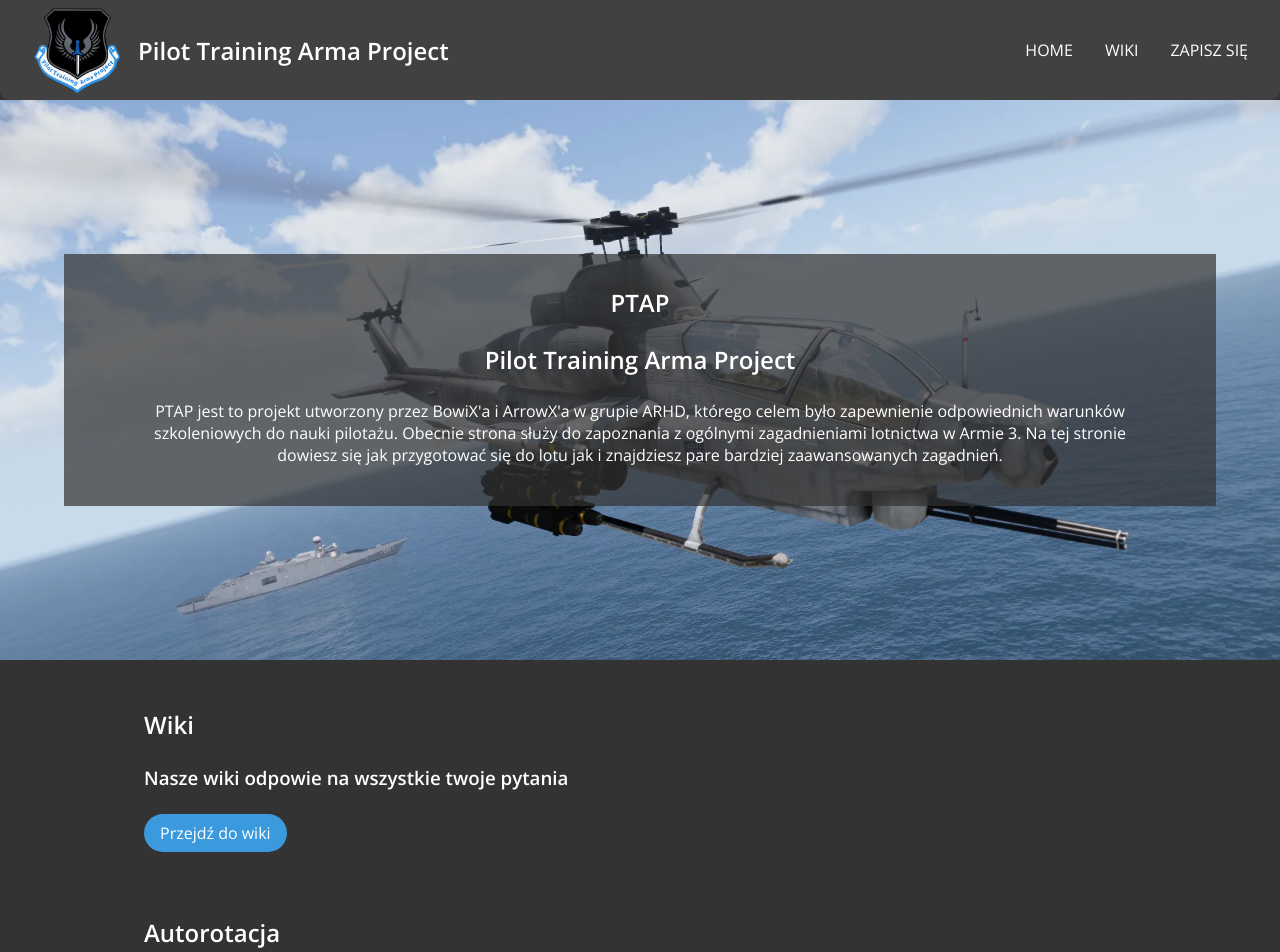
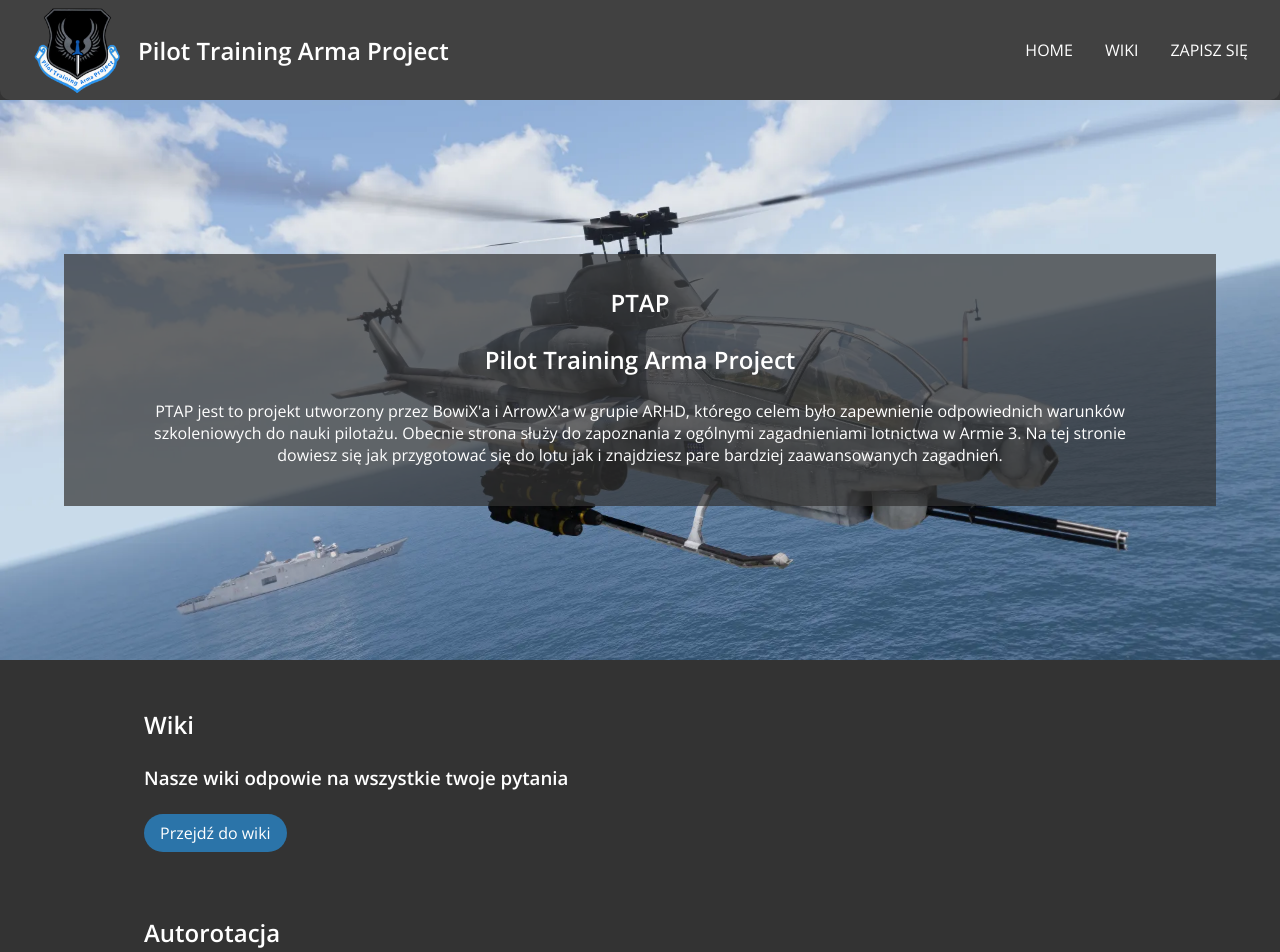
Before and after one commit to Pawel2923/PTAP, a React (Create React App) app: page / in a window 1280 px wide. Shown: the top 952 px of the page. Built offline with nearby package versions, Linux system fonts and the light colour scheme.

Commit message:
Fix button color

```diff
--- a/src/components/UI/Button.module.css
+++ b/src/components/UI/Button.module.css
@@ -1,5 +1,5 @@
 .button {
-  background-color: #3b9add;
+  background-color: #2B74A9;
   padding: 0.5rem 1rem;
   border-radius: 25px;
   cursor: pointer;
```
